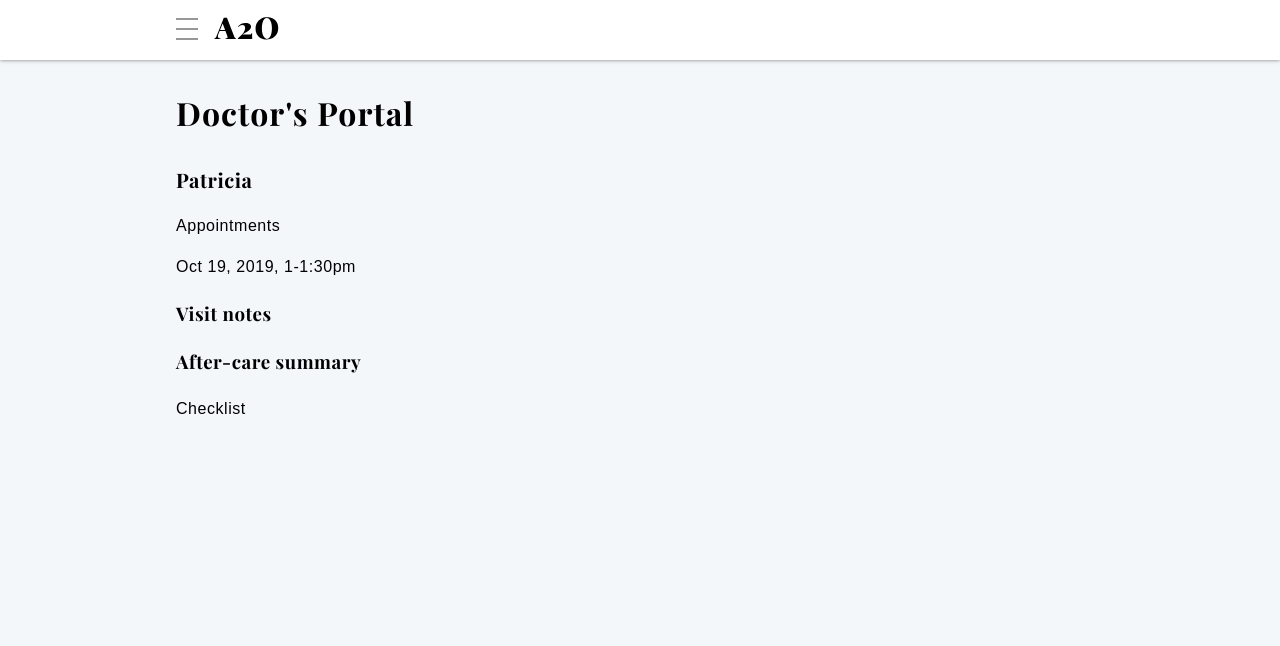
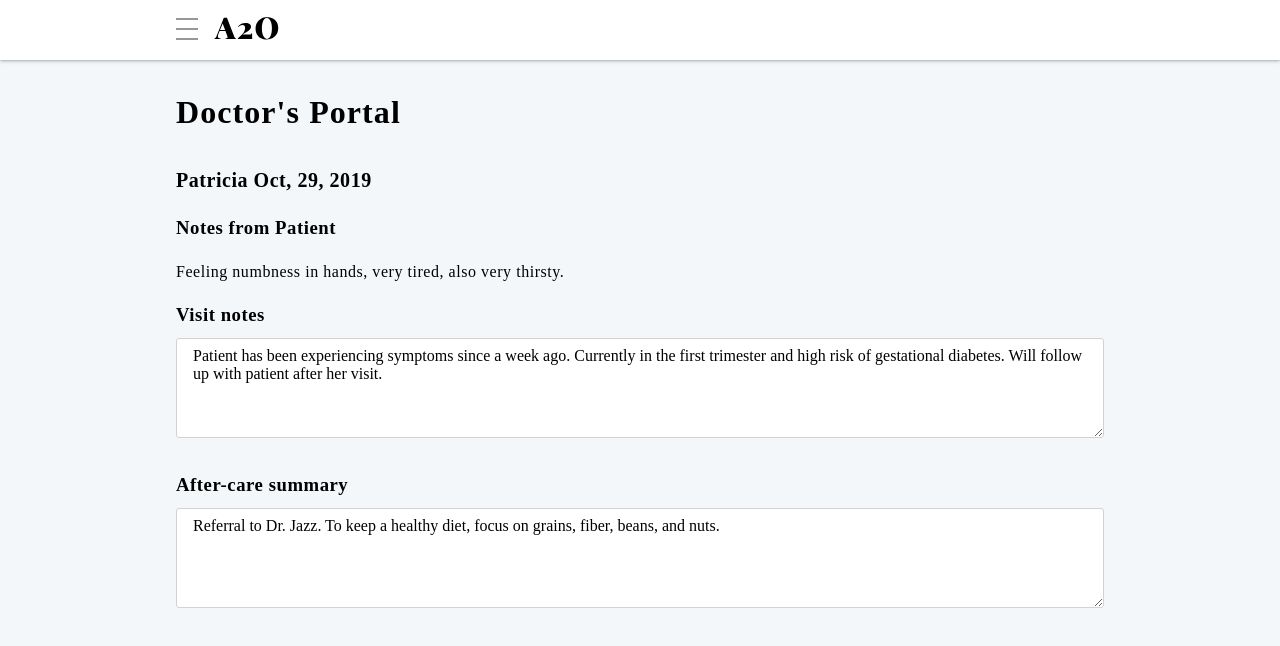
Before and after one commit to suefeng/hack_life, a React (Create React App) app in the folder frontend/: page /doctors-portal in a window 1280 px wide. Shown: the top 646 px of the page. Built offline with nearby package versions, Linux system fonts and the light colour scheme; a web font is replaced by a local one.

Commit message:
more updates with styles and doctors portal, and somehow className keeps becoming class

```diff
--- a/frontend/public/app.css
+++ b/frontend/public/app.css
@@ -326,6 +326,17 @@ a.app-sidebar-logo {
     margin: 1rem 0 2rem;
 }
 
+.doctors-portal *,
+.doctors-portal h1,
+.doctors-portal h2,
+.doctors-portal h3 {
+    font-family: 'sofia-pro';
+}
+
+.doctors-portal h3 {
+    margin: 0;
+}
+
 .diary-entry-tags button {
     border-radius: 20px;
     box-shadow: 0 2px 4px 0 rgba(0, 0, 0, 0.5);
--- a/frontend/src/Diary.js
+++ b/frontend/src/Diary.js
@@ -14,7 +14,7 @@ class Diary extends React.Component {
         return (
             <div className="diary">
                 <h1>Diary</h1>
-                <div class="wrapper">
+                <div className="wrapper">
                     <div className="app-grid">
                         <Calendar
                             onChange={this.onChange}
--- a/frontend/src/DiaryEntry.js
+++ b/frontend/src/DiaryEntry.js
@@ -22,15 +22,15 @@ class DiaryEntry extends React.Component {
                         </div>
                     </div>
                     <div className="app-grid">
-                        <div class="first">
+                        <div className="first">
                             <p><label>Blood glucose level</label><br />
                                 <strong>{data.bloodGlucose}</strong></p>
                             <p><label>Blood pressure</label><br />
                                 <strong>{data.bloodPressure}</strong></p>
                             <p><label>Health data</label><br />
-                                <button class="button grey">Connect to MyFitnessPal</button></p>
+                                <button className="button grey">Connect to MyFitnessPal</button></p>
                         </div>
-                        <div class="second">
+                        <div className="second">
                             <label>Notes for doctor</label>
                             <textarea name="notes-for-doctor" className="app-textarea">Feeling numbness in hands, very tired, also very thirsty.</textarea>
                             <input type="submit" value="Add entry" className="button" />
--- a/frontend/src/DoctorsPortal.js
+++ b/frontend/src/DoctorsPortal.js
@@ -8,16 +8,19 @@ class DoctorsPortal extends React.Component {
         return (
             <div className="doctors-portal">
                 <h1>Doctor's Portal</h1>
-                <div class="wrapper">
-                    <h2>Patricia</h2>
-                    <p>Appointments</p>
-                    <p>Oct 19, 2019, 1-1:30pm</p>
-                    <div classNames="">
+                <div className="wrapper">
+                    <h2>Patricia <span className="date">Oct, 29, 2019</span></h2>
+                    <div className="">
+                        <h3>Notes from Patient</h3>
+                        <p>Feeling numbness in hands, very tired, also very thirsty.</p>
+                    </div>
+                    <div className="doctors-visit">
                         <h3>Visit notes</h3>
+                        <textarea name="visit-notes" className="app-textarea">Patient has been experiencing symptoms since a week ago. Currently in the first trimester and high risk of gestational diabetes. Will follow up with patient after her visit.</textarea>
                     </div>
-                    <div className="">
+                    <div className="doctors-after-care">
                         <h3>After-care summary</h3>
-                        <p>Checklist</p>
+                        <textarea name="visit-notes" className="app-textarea">Referral to Dr. Jazz. To keep a healthy diet, focus on grains, fiber, beans, and nuts.</textarea>
                     </div>
                 </div>
             </div>
--- a/frontend/src/Home.js
+++ b/frontend/src/Home.js
@@ -8,7 +8,7 @@ class Home extends React.Component {
     render() {
         return (
             <div className="home">
-                <div class="home-inner">
+                <div className="home-inner">
                     <h1>Welcome to A2O</h1>
                     <p>When is your due date?</p>
                     <form onSubmit={this.handleSubmit}>
--- a/frontend/src/LogOut.js
+++ b/frontend/src/LogOut.js
@@ -4,7 +4,7 @@ class LogOut extends React.Component {
     render() {
         return (
             <div className="logout">
-                <div class="logout-inner">
+                <div className="logout-inner">
                     <h1>Logged out!</h1>
                 </div>
             </div>
```
